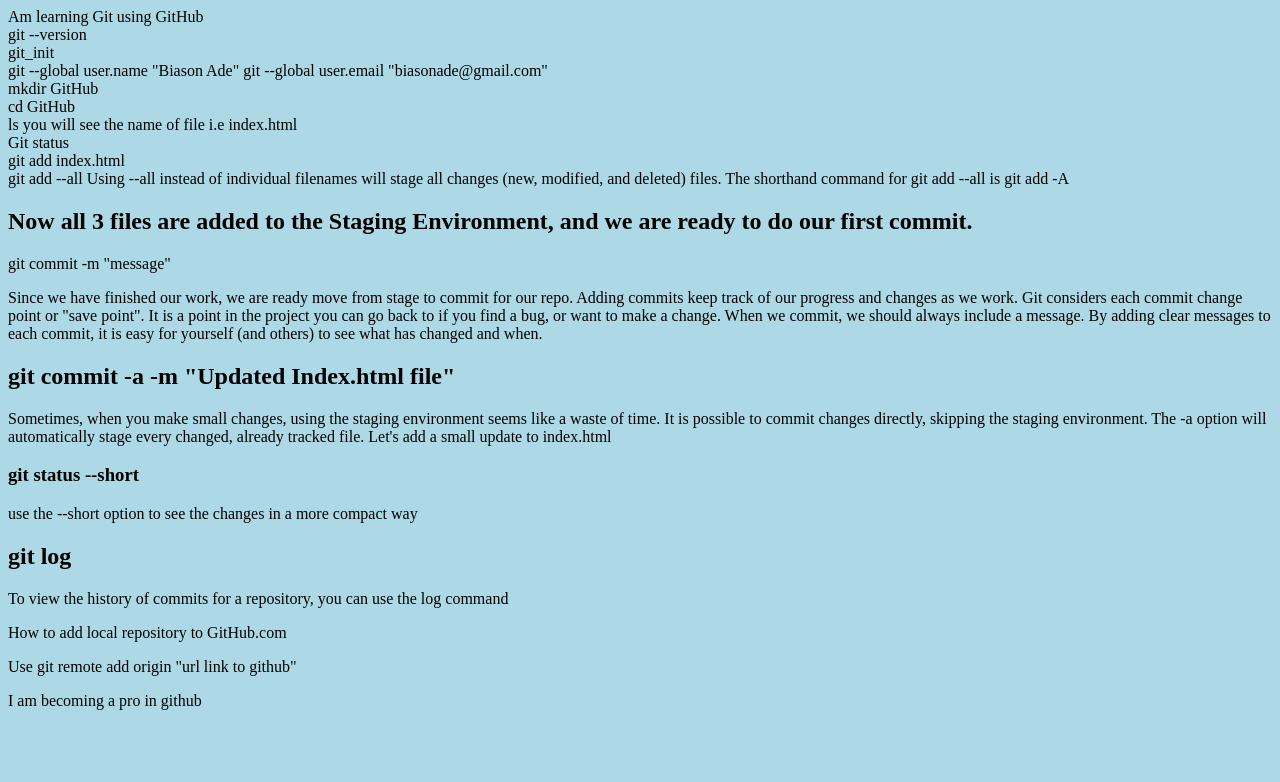
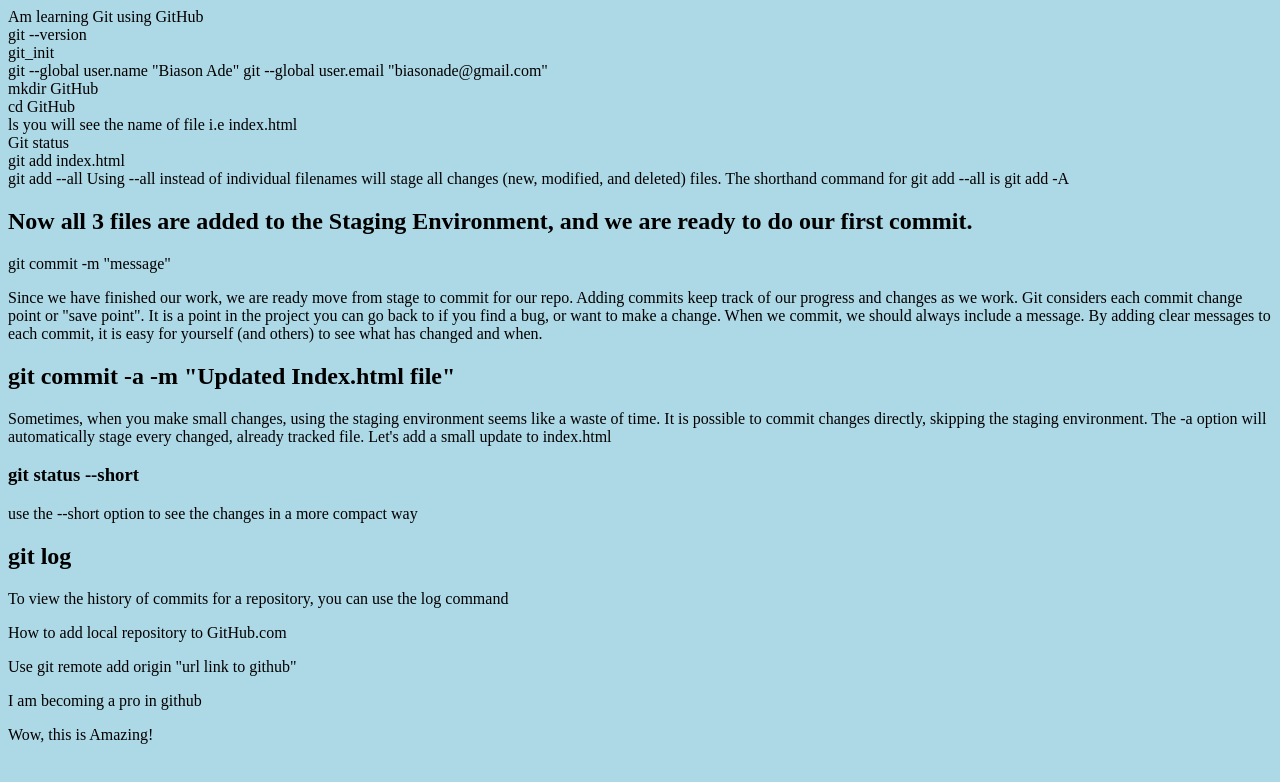
Before and after one commit to Biason-Ade/GitPratice, a plain HTML site: page index.html in a window 1280 px wide. Drawn offline with Linux system fonts and the light colour scheme.

Commit message:
Update71 index.html

```diff
--- a/index.html
+++ b/index.html
@@ -68,5 +68,6 @@ Let's add a small update to index.html
                 <p>Use git remote add origin "url link to github" </p>
             </div>
             <p>I am becoming a pro in github</p>
+            <p>Wow, this is Amazing!</p>
     </body>
 </html>
```
